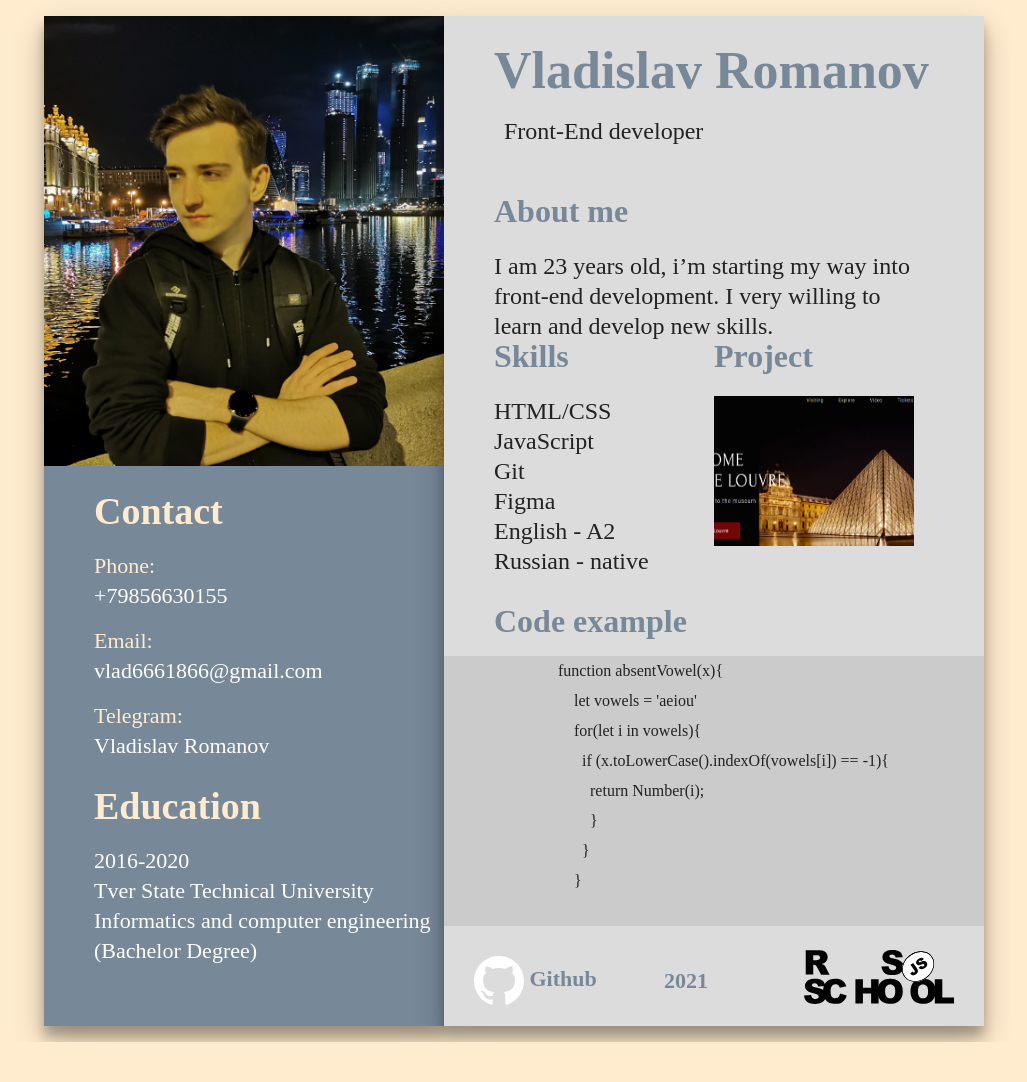
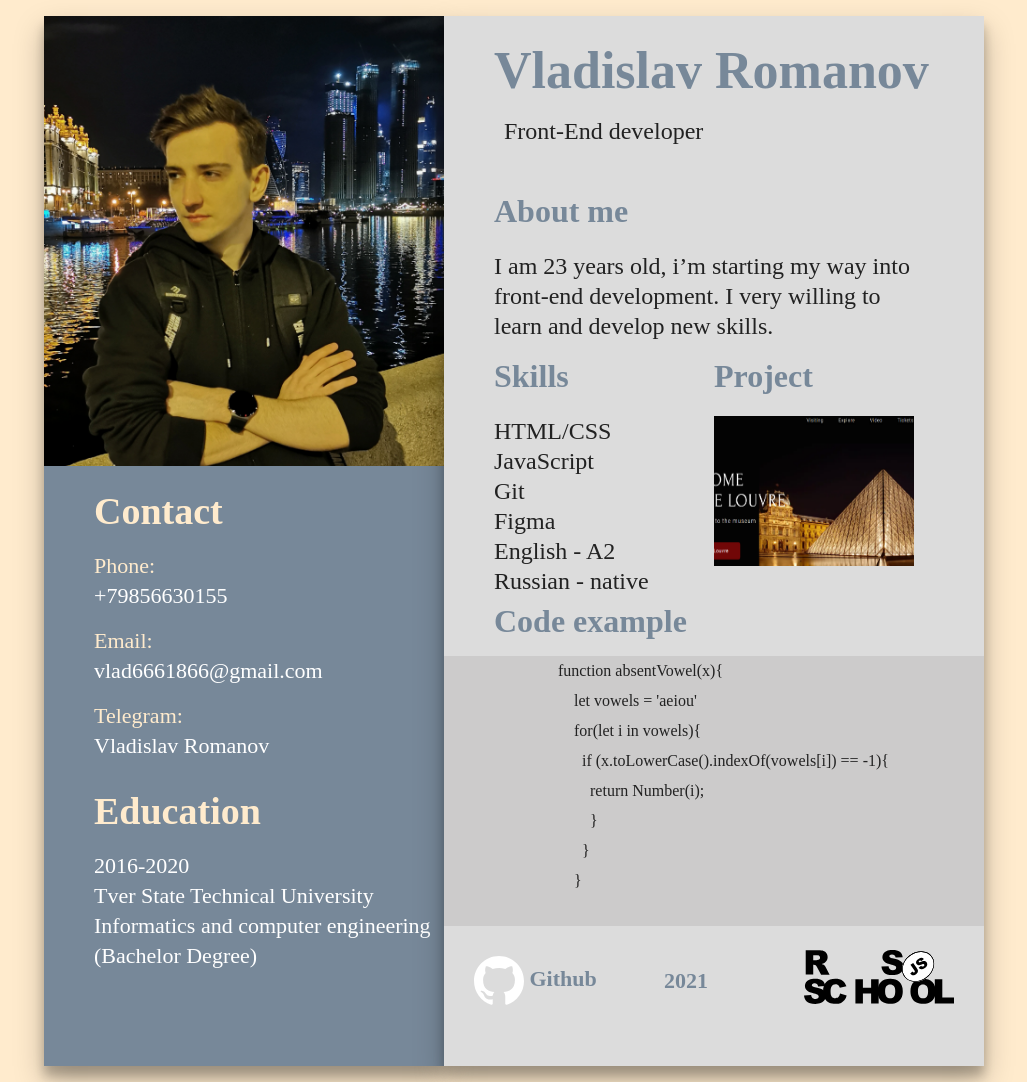
Before and after one commit to Sh0k0/rsschool-cv, a plain HTML site: page index.html in a window 1280 px wide. Shown: the whole page, without its empty margins (126-1153 px from the left). Before the commit the page ends 1042 px from the top, so only its background shows below. Drawn offline with Linux system fonts and the light colour scheme.

Commit message:
fix: adaptability

```diff
--- a/css/style.css
+++ b/css/style.css
@@ -37,9 +37,6 @@ body {
   font-weight: 400;
   text-align: left;
   background: #ffebcd;
-  height: 100%;
-  margin: 0;
-  padding: 0;
   margin: 16px;
 }
 
@@ -52,14 +49,21 @@ body {
   background-color: white;
 }
 
+@media (max-wight:320px) {
+  .container {
+    max-width: none;
+  }
+}
+
+
 .left_side {
-  max-width: 400px;
+
   background-color: #778899;
   box-shadow: 0 14px 28px rgba(0, 0, 0, 0.25), 0 10px 10px rgba(0, 0, 0, 0.22);
 }
 
 .contact {
-  max-height: 300px;
+  height: 300px;
   padding-left: 50px;
 }
 .contact_title {
@@ -85,7 +89,7 @@ body {
   color: white !important;
 }
 .education {
-  max-height: 300px;
+  height: 300px;
   padding-left: 50px;
 }
 .education_title{
@@ -104,7 +108,7 @@ body {
 }
 
 .right_side {
-  max-width: 540px;
+
   background-color: #dcdcdc;
   box-shadow: 0 14px 28px rgba(0, 0, 0, 0.25), 0 10px 10px rgba(0, 0, 0, 0.22);
 }
@@ -157,6 +161,7 @@ body {
     font-weight: bold;
     font-size: 32px;
     padding-left: 50px;
+    padding-top: 20px;
     padding-bottom: 25px;
     color: #778899;
     width: 50%;
@@ -171,6 +176,7 @@ body {
     font-family: "Roboto" sans-serif;
     font-weight: bold;
     font-size: 32px;
+    padding-top: 20px;
     padding-left: 50px;
     padding-bottom: 25px;
     color: #778899;
@@ -184,7 +190,7 @@ body {
     width: 50%;
 }
 .code_example {
-    max-height: 325x;
+    height: 325x;
 }
 
 .code_title {
@@ -203,7 +209,7 @@ body {
 .footer{
     display: grid;
     grid-template-columns: 1fr 1fr 1fr;
-    max-height: 110px;
+    height: 110px;
     font-family: "Roboto" sans-serif;
     font-weight: bold;
     font-size: 22px;
--- a/index.html
+++ b/index.html
@@ -4,7 +4,7 @@
 <head>
     <meta charset="UTF-8">
     <meta http-equiv="X-UA-Compatible" content="IE=edge">
-    <meta name="viewport" content="width=device-width">
+    <meta name="viewport" content="width=device-width, initial-scale=1.0">
     <link rel="stylesheet" href="css/style.css" />
     <title>Vladislav Romanov CV</title>
 </head>
@@ -15,7 +15,7 @@
         <!-- left side start-->
 
         <div class="left_side">
-            <figure> <img src="../rsschool-cv/img/photo.jpg" width="400" height="450" alt="Photo" /></figure>
+            <figure> <img src="img/photo.jpg" width="400" height="450" alt="Photo" /></figure>
 
             <!-- contact start-->
             <div class="contact">
```
